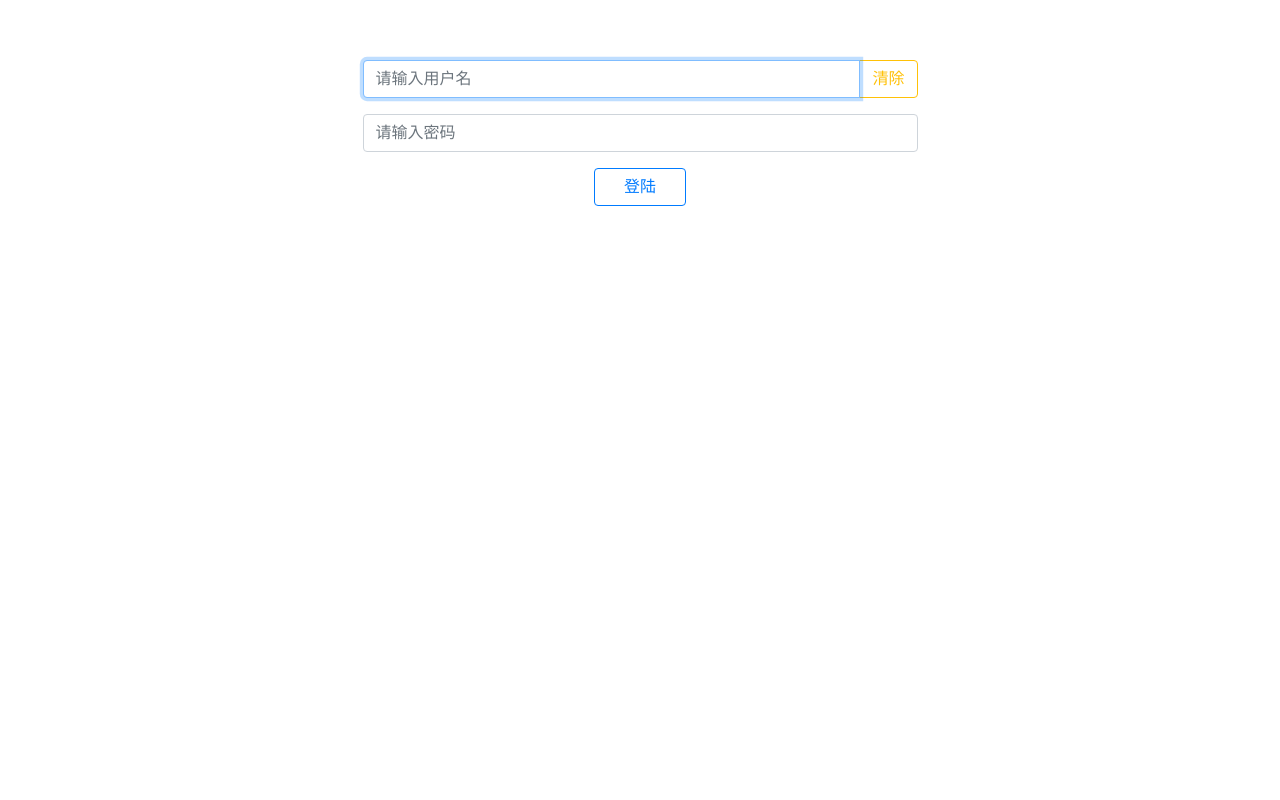
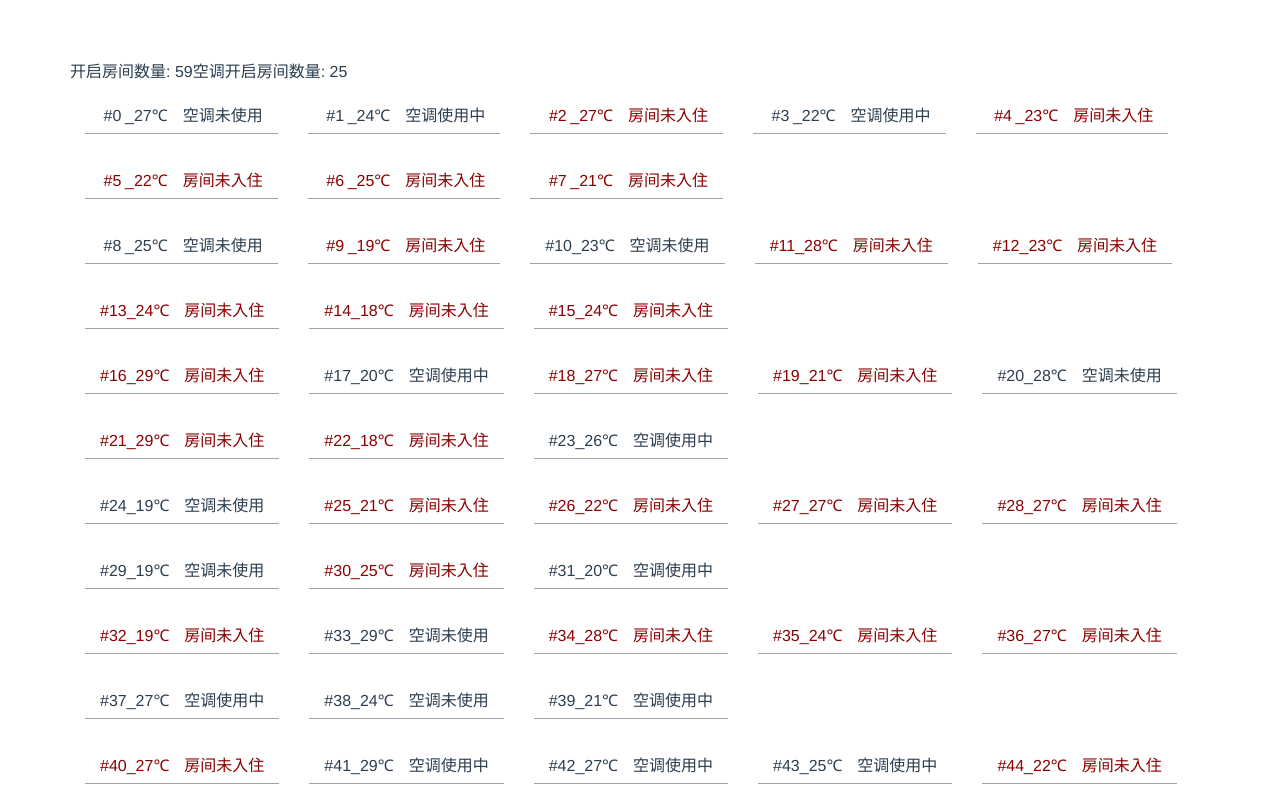
Before and after one commit to SimonGH0STRiley/AirConditioningManagementSystem, a Vue app in the folder frontend/: page / in a window 1280 px wide. Shown: the top 800 px of the page. Built offline with nearby package versions, Linux system fonts and the light colour scheme; no server answers.

Commit message:
frontend demo added

```diff
--- a/frontend/src/App.vue
+++ b/frontend/src/App.vue
@@ -1,31 +1,53 @@
 <template>
     <div id="app">
-        <Login></Login>
+        <Administrator :roomList="roomList"></Administrator>
     </div>
 </template>
 
 <script>
     import Login from "./components/Login";
-    import roomAPI from "../api/roomAPI";
+    import Administrator from "./components/Administrator/Administrator";
+    import Manager from "./components/Manager/Manager";
+    import Tenant from "./components/Tenant/Tenant";
+    import Waiter from "./components/Waiter/Waiter";
+    // import roomAPI from "../api/roomAPI";
     import router from "./router/index"
 
     export default {
         name: 'app',
         components: {
-            Login,
+            // eslint-disable-next-line vue/no-unused-components
+            Login, Administrator, Manager, Tenant, Waiter
         },
         data() {
-            let rooms = roomAPI.getRoomList();
+            const RoomCapacity = 128;
+            let roomList = [];
+            for (let i = 0; i < RoomCapacity; i++) {
+                let room = {
+                    roomNumber: i,
+                    isActive: Math.random() > 0.5,
+                    currentTemperature: Math.floor(18 + Math.random() * (30 - 18)),
+                    currentSpeed: Math.floor(Math.random() * 3),
+                    AC: {
+                        isACActive: Math.random() > 0.5,
+                        targetTemperature: Math.floor(18 + Math.random() * (30 - 18)),
+                        targetSpeed: Math.floor(Math.random() * 3),
+                        requestStatus: ['ready', 'pending', 'resolved', 'rejected'][Math.floor(Math.random() * 4)]
+                    },
+                    updateTime: null, //该设备更新的时间戳
+                };
+                roomList.push(room);
+            }
             return {
-                roomList: rooms
+                roomList: roomList
             };
         },
-        created() {
-            roomAPI.updateRoomList();
-        },
-        beforeDestroy() {
-            roomAPI.releaseAPI();
-        },
+        // created() {
+        //     roomAPI.updateRoomList();
+        // },
+        // beforeDestroy() {
+        //     roomAPI.releaseAPI();
+        // },
     }
 </script>
 
--- a/frontend/src/components/Administrator/Administrator.vue
+++ b/frontend/src/components/Administrator/Administrator.vue
@@ -4,16 +4,17 @@
             <div>开启房间数量: {{ roomActiveNumber }}</div>
             <div>空调开启房间数量: {{ ACActiveNumber }}</div>
         </b-row>
-        <b-row v-for="col in 8" :key="col">
-            <div v-for="row in 16" :key="row">
+        <b-row v-for="col in 16" :key="col">
+            <div v-for="row in 8" :key="row">
                 <div @click="getCurrentRoom(col, row)"
                      data-toggle="modal"
-                     data-target="#roomInfo">
-                    <Room :room="roomList[(col - 1) * 16 + (row - 1)]"></Room>
+                     data-target="#room-detail-for-admin"
+                     v-b-modal.room-detail-for-admin>
+                    <Room :room="roomList[(col - 1) * 8 + (row - 1)]"></Room>
                 </div>
             </div>
         </b-row>
-        <room-detail-for-admin :currentDevice="currentRoom" v-if="currentRoom"></room-detail-for-admin>
+        <room-detail-for-admin :currentRoom="currentRoom" v-if="currentRoom"></room-detail-for-admin>
     </b-container>
 </template>
 
@@ -38,7 +39,7 @@
             roomActiveNumber: function() {
                 let count = 0;
                 this.roomList.forEach(room => {
-                    count = room.isACActive ? count + 1 : count;
+                    count = room.isActive ? count + 1 : count;
                 });
                 return count;
             },
@@ -52,7 +53,7 @@
         },
         methods: {
             getCurrentRoom: function(col, row) {
-                this.currentRoom = this.roomList[(col - 1) * 16 + (row - 1)];
+                this.currentRoom = this.roomList[(col - 1) * 8 + (row - 1)];
                 console.log(this.currentRoom);
                 return(this.currentRoom);
             }
--- a/frontend/src/components/Administrator/RoomDetailForAdmin.vue
+++ b/frontend/src/components/Administrator/RoomDetailForAdmin.vue
@@ -3,9 +3,9 @@
         <div class="modal-dialog modal-dialog-centered" role="document">
             <div class="modal-content">
                 <div class="modal-header">
-                    <button type="button" class="close" data-dismiss="modal" aria-label="Close" aria-hidden="true">
-                        <span class="glyphicon glyphicon-remove"></span>
-                    </button>
+                    <b-button type="button" class="close" data-dismiss="modal" aria-label="Close" aria-hidden="true">
+                        <b-icon icon="x-square" aria-hidden="true"></b-icon>
+                    </b-button>
                 </div>
                 <div class="modal-body">
                     <div class="row">
--- a/frontend/src/components/Room/Room.vue
+++ b/frontend/src/components/Room/Room.vue
@@ -1,7 +1,7 @@
 <template>
     <div class="room-info" v-bind:class="{'inactive': room.isActive===false}">
-        <div style="min-width: 25px">{{ room.roomNumber }}</div>
-        <div>{{ room.currentTemperature }}℃</div>
+        <div style="min-width: 25px">#{{ room.roomNumber }}</div>
+        <div>_{{ room.currentTemperature }}℃</div>
         <div :class="{'glyphicon glyphicon-fan':(room.isActive && room.AC.isACActive)}"
              style="min-width: 15px"></div>
         <div>{{ readyType }}</div>
--- a/frontend/src/components/Tenant/Tenant.vue
+++ b/frontend/src/components/Tenant/Tenant.vue
@@ -1,6 +1,7 @@
 <template>
     <b-container>
-        <b-col md="6" class="mb-3">
+        <b-row>
+            <b-col class="col-lg-8">
                 <b-button pill variant="outline-light">
                     <b-iconstack id="ac-power" :variant="buttonStyle">
                         <b-icon stacked icon="circle" ></b-icon>
@@ -8,27 +9,36 @@
                     </b-iconstack>
                 </b-button>
             </b-col>
-        <b-col md="6">
-            <p>温度：{{ room.AC.targetTemperature }}</p>
-            <p>
-                <button type="button" class="btn btn-default" @mousedown="temperatureChangeHandler('-')" @mouseup="clearMouseTimeout">
-                    <span class="glyphicon glyphicon-chevron-left"></span>
-                </button>
-                <button type="button" class="btn btn-default" @mousedown="temperatureChangeHandler('+')" @mouseup="clearMouseTimeout">
-                    <span class="glyphicon glyphicon-chevron-right"></span>
-                </button>
-            </p>
+            <b-col class="col-lg-4">
+                <b-row>
+                    <div>温度：{{ room.AC.targetTemperature }}      </div>
+                </b-row>
+                <b-row>
+                    <b-button-group>
+                        <b-button size="md" class="h2 mb-2" variant="outline-primary" @mousedown="temperatureChangeHandler('-')" @mouseup="clearMouseTimeout">
+                            <b-icon icon="arrow-left" aria-hidden="true"></b-icon>
+                        </b-button>
+                        <b-button size="md" class="h2 mb-2" variant="outline-primary" @mousedown="temperatureChangeHandler('+')" @mouseup="clearMouseTimeout">
+                            <b-icon icon="arrow-right" aria-hidden="true"></b-icon>
+                        </b-button>
+                    </b-button-group>
+                </b-row>
                 <p></p>
-            <p>风俗：{{ room.AC.targetSpeed }}</p>
-            <p>
-                <button type="button" class="btn btn-default" @mousedown="speedChangeHandler('-')" @mouseup="clearMouseTimeout">
-                    <span class="glyphicon glyphicon-chevron-left"></span>
-                </button>
-                <button type="button" class="btn btn-default" @mousedown="speedChangeHandler('+')" @mouseup="clearMouseTimeout">
-                    <span class="glyphicon glyphicon-chevron-right"></span>
-                </button>
-            </p>
+                <b-row>
+                    <div>风速：{{ room.AC.targetSpeed }}     </div>
+                </b-row>
+                <b-row>
+                    <b-button-group>
+                        <b-button size="md" class="h2 mb-2" variant="outline-primary" @mousedown="speedChangeHandler('-')" @mouseup="clearMouseTimeout">
+                            <b-icon icon="arrow-left" aria-hidden="true"></b-icon>
+                        </b-button>
+                        <b-button size="md" class="h2 mb-2" variant="outline-primary" @mousedown="temperatureChangeHandler('+')" @mouseup="clearMouseTimeout">
+                            <b-icon icon="arrow-right" aria-hidden="true"></b-icon>
+                        </b-button>
+                    </b-button-group>
+                </b-row>
             </b-col>
+        </b-row>
     </b-container>
 </template>
 
--- a/frontend/src/main.js
+++ b/frontend/src/main.js
@@ -4,10 +4,10 @@ import Vue from 'vue'
 import './plugins/bootstrap-vue'
 import { BootstrapVue, BootstrapVueIcons } from 'bootstrap-vue'
 import App from './App.vue'
-import roomAPI from "../api/roomAPI";
+// import roomAPI from "../api/roomAPI";
 
-roomAPI.setUpdateMode('websocket');
-roomAPI.initialList();
+// roomAPI.setUpdateMode('websocket');
+// roomAPI.initialList();
 
 Vue.config.productionTip = false;
 Vue.use(BootstrapVue)
```
Lines whose indentation alone changed are shown as unchanged.
